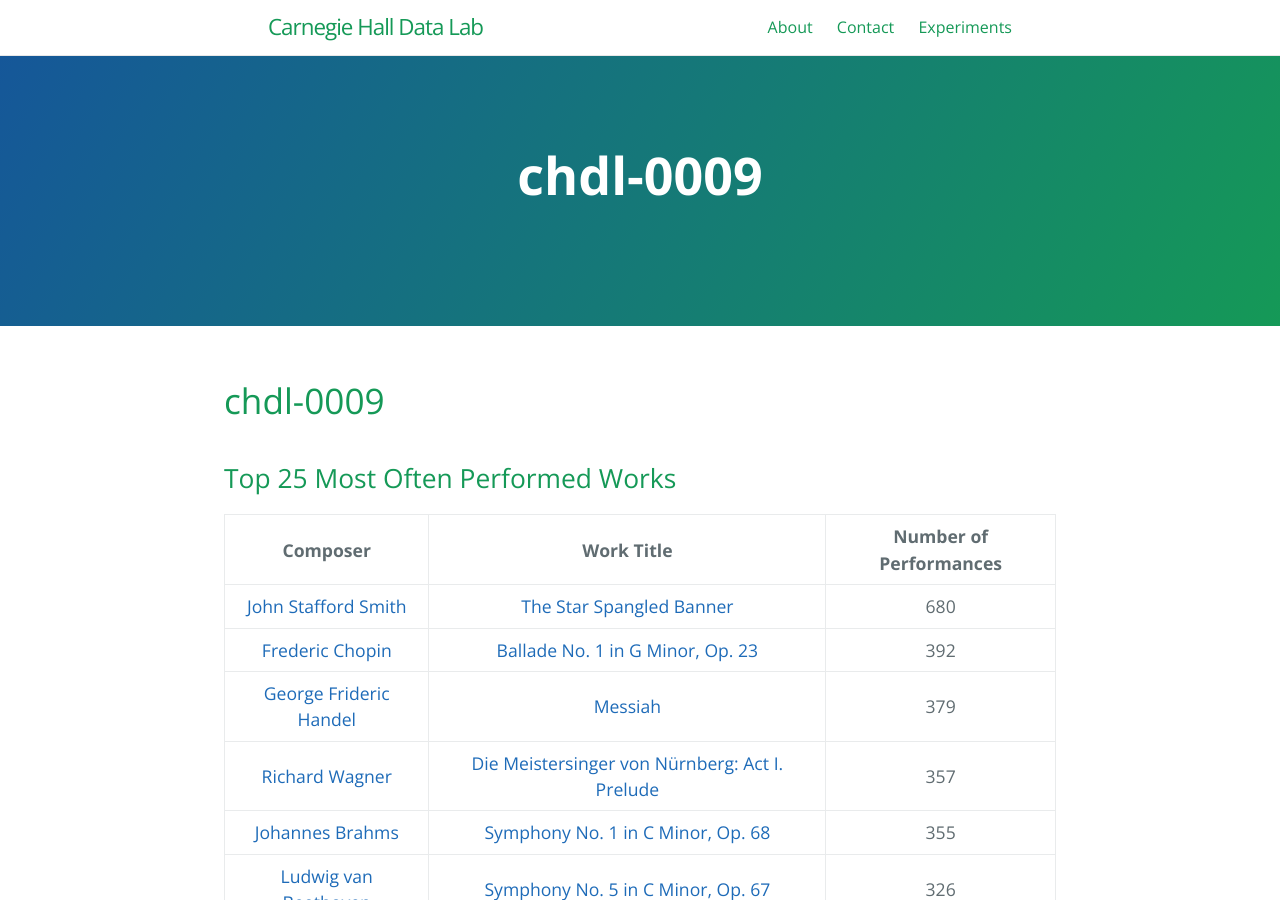
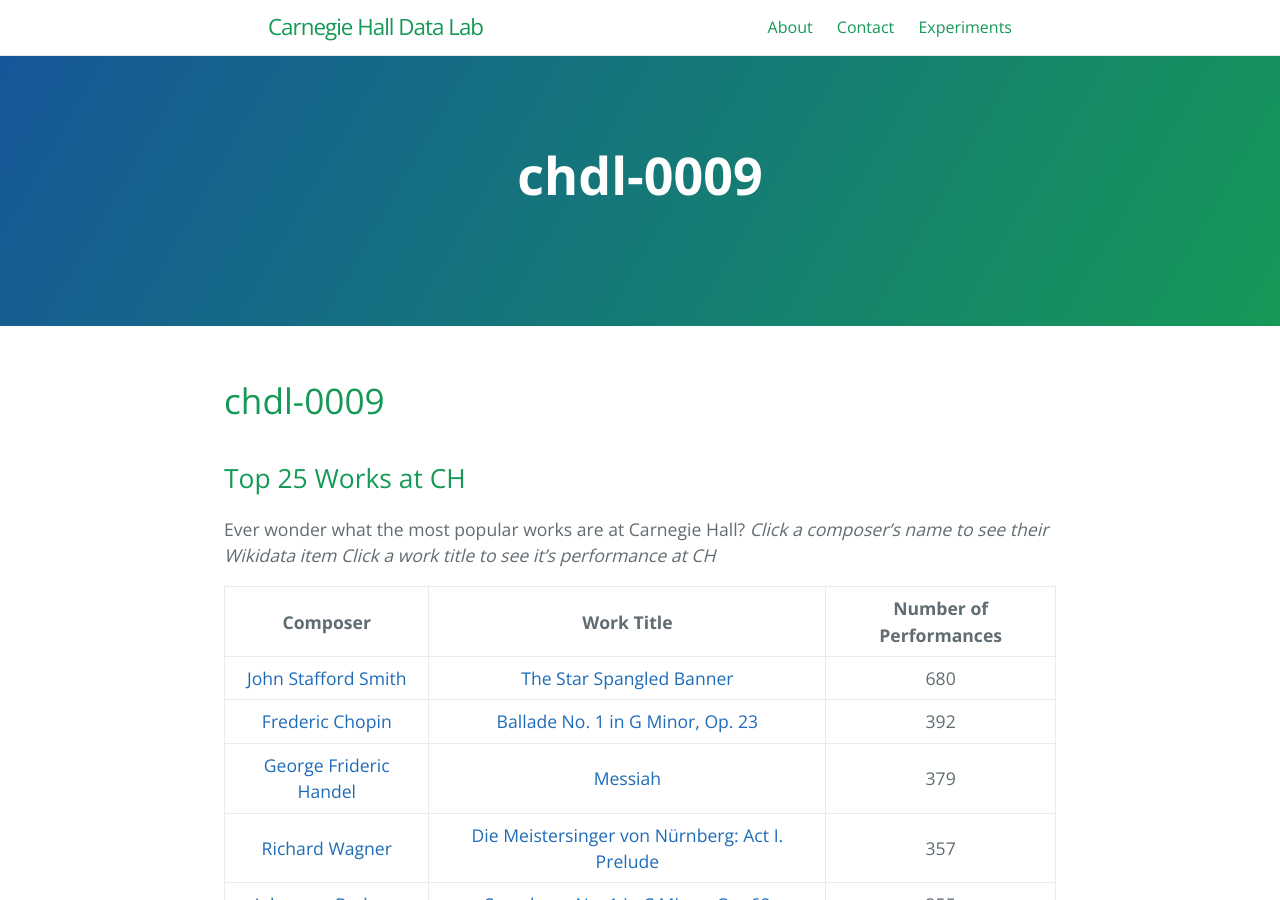
Before and after one commit to CarnegieHall/datalab, a Jekyll site: the page built from experiments/chdl-0009.md, in a window 1280 px wide and 900 px high. Built offline with Jekyll 4.4.1, drawn with Linux system fonts in a browser that asks for light colours; our own code applies the rules of GitHub Pages for plain Markdown files.

Commit message:
Update chdl-0009.md

```diff
--- a/experiments/chdl-0009.md
+++ b/experiments/chdl-0009.md
@@ -1,6 +1,9 @@
 # chdl-0009
 
-## Top 25 Most Often Performed Works
+## Top 25 Works at CH
+Ever wonder what the most popular works are at Carnegie Hall?
+*Click a composer's name to see their Wikidata item*
+*Click a work title to see it's performance at CH*
 
 | **Composer**  | **Work Title**  | **Number of Performances**  |
 |:---:|:---:|:---:|
```
